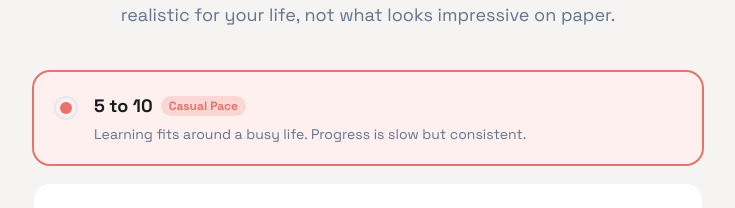
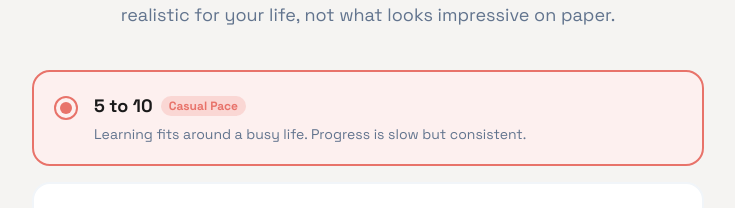
Before and after one commit to Muideen7/DevMentor, a Next.js app: page /onboarding/step-3 in a window 1280 px wide. Both pictures are taken after a click on the label 640 px from the left and 518 px from the top of the page. Shown: the part 401-609 px from the top of the page, without its empty margins (272-1007 px from the left). Built offline with nearby package versions, Linux system fonts and the light colour scheme; no server answers.

Commit message:
Update page.tsx

```diff
--- a/app/(onboarding)/onboarding/step-3/page.tsx
+++ b/app/(onboarding)/onboarding/step-3/page.tsx
@@ -1,112 +1,132 @@
 "use client"
 
-import { useRouter } from "next/navigation";
-import { useOnboardingStore } from "@/stores/useOnboardingStore";
-import { cn } from "@/lib/utils";
-import { useState } from "react";
+import { useRouter } from "next/navigation"
+import { useOnboardingStore } from "@/stores/useOnboardingStore"
+import { cn } from "@/lib/utils"
+import { useState } from "react"
+import { useSession } from "next-auth/react"
+import RoadmapLoading from "@/components/onboarding/RoadmapLoading"
 
 const options = [
   { id: "casual", title: "5 to 10", label: "Casual Pace", desc: "Learning fits around a busy life. Progress is slow but consistent.", hours: 7 },
   { id: "steady", title: "10 to 20", label: "Steady Grind", desc: "You're serious but have other responsibilities. Solid weekly progress.", hours: 15 },
   { id: "focus", title: "20 to 30", label: "Full Focus", desc: "You're prioritizing this. Expect meaningful milestones every few weeks.", hours: 25 },
   { id: "allin", title: "30+", label: "All In", desc: "You're treating this like a job. Your roadmap will be accelerated accordingly.", hours: 40 },
-];
-
-import { useSession } from "next-auth/react";
-import RoadmapLoading from "@/components/onboarding/RoadmapLoading";
+]
 
 export default function Step3Page() {
-  const router = useRouter();
-  const { data: session, update } = useSession();
-  const { goal, currentLevel, stack, hoursPerWeek, reset, setHours } = useOnboardingStore();
-  const [loading, setLoading] = useState(false);
+  const router = useRouter()
+  const { data: session, update } = useSession()
+  const { goal, currentLevel, stack, hoursPerWeek, reset, setHours } = useOnboardingStore()
+  const [loading, setLoading] = useState(false)
 
   const handleGenerate = async () => {
-    if (!hoursPerWeek) return;
-    setLoading(true);
+    if (!hoursPerWeek) return
+    setLoading(true)
 
     try {
-      // 1. Complete onboarding in the database
+      // 1. Save profile to database
       const profileResponse = await fetch("/api/onboarding/complete", {
         method: "POST",
         headers: { "Content-Type": "application/json" },
-        body: JSON.stringify({
-          goal,
-          currentLevel,
-          stack,
-          hoursPerWeek,
-        }),
-      });
+        body: JSON.stringify({ goal, currentLevel, stack, hoursPerWeek }),
+      })
 
-      const profileData = await profileResponse.json();
-
+      const profileData = await profileResponse.json()
       if (!profileResponse.ok) {
-        throw new Error(profileData.error || "Failed to save profile");
+        throw new Error(profileData.error || "Failed to save profile")
       }
 
-      // 2. Refresh session status
+      // 2. Generate roadmap via Gemini — must succeed before anything else
+      const roadmapResponse = await fetch("/api/ai/roadmap", {
+        method: "POST",
+      })
+
+      const roadmapData = await roadmapResponse.json()
+      if (!roadmapResponse.ok || !roadmapData.success) {
+        throw new Error(roadmapData.error || "Failed to generate roadmap")
+      }
+
+      // 3. Only update session after both profile save and roadmap generation succeed
       await update({
         user: {
           ...session?.user,
-          onboardingComplete: true
-        }
-      });
+          onboardingComplete: true,
+        },
+      })
 
-      // 3. Trigger roadmap generation via AI
-      const roadmapResponse = await fetch("/api/ai/roadmap", {
-        method: "POST",
-      });
-
-      const roadmapData = await roadmapResponse.json();
-
-      if (!roadmapResponse.ok || !roadmapData.success) {
-        throw new Error(roadmapData.error || "Failed to generate roadmap");
-      }
-
-      // Final success
-      reset();
-      router.push("/dashboard");
+      // 4. Clean up store and redirect
+      reset()
+      router.push("/dashboard")
 
     } catch (error: any) {
-      console.error("Onboarding error:", error);
-      alert(error.message || "Something went wrong. Please try again.");
-      setLoading(false);
+      console.error("Onboarding error:", error)
+      alert(error.message || "Something went wrong. Please try again.")
+      setLoading(false)
     }
-  };
+  }
 
-  if (loading) return <RoadmapLoading />;
+  if (loading) return <RoadmapLoading />
 
   return (
     <>
       <div className="text-center mb-10">
-        <h1 className="text-4xl font-bold tracking-tight mb-4">How much time can you give it?</h1>
+        <h1 className="text-4xl font-bold tracking-tight mb-4">
+          How much time can you give it?
+        </h1>
         <p className="text-slate-500 text-lg leading-relaxed max-w-[540px] mx-auto">
-          There&apos;s no wrong answer. Your roadmap adjusts to what&apos;s realistic for your life, not what looks impressive on paper.
+          There&apos;s no wrong answer. Your roadmap adjusts to what&apos;s realistic
+          for your life, not what looks impressive on paper.
         </p>
       </div>
 
       {/* Availability Selector */}
       <div className="w-full space-y-4 mb-10">
         {options.map((opt) => (
-          <label key={opt.id} className="group cursor-pointer block">
+          <label key={opt.id} className="cursor-pointer block">
             <input
-              className="hidden peer"
+              className="hidden"
               name="availability"
               type="radio"
               checked={hoursPerWeek === opt.hours}
               onChange={() => setHours(opt.hours)}
             />
-            <div className="flex items-start gap-4 p-5 border-2 border-slate-100 rounded-2xl bg-white peer-checked:border-accent-coral peer-checked:bg-coral-tint transition-all hover:border-slate-300">
-              <div className="w-6 h-6 rounded-full border-2 border-slate-200 mt-1 flex items-center justify-center group-hover:border-accent-coral peer-checked:border-accent-coral">
-                <div className={cn("w-3 h-3 rounded-full bg-accent-coral opacity-0 transition-opacity", hoursPerWeek === opt.hours && "opacity-100")}></div>
+            <div
+              className={cn(
+                "flex items-start gap-4 p-5 border-2 rounded-2xl bg-white transition-all hover:border-slate-300",
+                hoursPerWeek === opt.hours
+                  ? "border-accent-coral bg-coral-tint"
+                  : "border-slate-100"
+              )}
+            >
+              {/* Radio circle — fixed with JS condition instead of broken peer-checked */}
+              <div
+                className={cn(
+                  "w-6 h-6 rounded-full border-2 mt-1 flex items-center justify-center transition-colors shrink-0",
+                  hoursPerWeek === opt.hours
+                    ? "border-accent-coral"
+                    : "border-slate-200"
+                )}
+              >
+                <div
+                  className={cn(
+                    "w-3 h-3 rounded-full bg-accent-coral transition-opacity",
+                    hoursPerWeek === opt.hours ? "opacity-100" : "opacity-0"
+                  )}
+                />
               </div>
+
               <div>
                 <div className="flex items-center gap-2">
                   <span className="text-lg font-bold">{opt.title}</span>
-                  <span className={cn(
-                    "text-xs font-bold px-2 py-0.5 rounded-full",
-                    hoursPerWeek === opt.hours ? "bg-accent-coral/20 text-accent-coral" : "bg-slate-100 text-slate-500"
-                  )}>
+                  <span
+                    className={cn(
+                      "text-xs font-bold px-2 py-0.5 rounded-full",
+                      hoursPerWeek === opt.hours
+                        ? "bg-accent-coral/20 text-accent-coral"
+                        : "bg-slate-100 text-slate-500"
+                    )}
+                  >
                     {opt.label}
                   </span>
                 </div>
@@ -119,25 +139,52 @@ export default function Step3Page() {
 
       {/* Commitment Summary Card */}
       <div className="w-full bg-slate-50 border border-slate-100 rounded-2xl p-8 mb-10 animate-in fade-in slide-in-from-bottom-2 duration-500">
-        <h3 className="text-slate-400 text-xs font-bold mb-6 uppercase tracking-widest">Based on your selections...</h3>
+        <h3 className="text-slate-400 text-xs font-bold mb-6 uppercase tracking-widest">
+          Based on your selections...
+        </h3>
         <ul className="space-y-4">
           <li className="flex items-center gap-3">
-            <div className="w-5 h-5 bg-accent-coral/20 rounded-full flex items-center justify-center">
-              <span className="material-symbols-outlined text-[12px] text-accent-coral font-bold">check</span>
+            <div className="w-5 h-5 bg-accent-coral/20 rounded-full flex items-center justify-center shrink-0">
+              <span className="material-symbols-outlined text-[12px] text-accent-coral font-bold">
+                check
+              </span>
             </div>
-            <span className="text-slate-700 font-medium">Goal: <span className="text-slate-900 font-bold underline decoration-accent-coral/30">{goal || "Build Web Apps"}</span></span>
+            <span className="text-slate-700 font-medium">
+              Goal:{" "}
+              <span className="text-slate-900 font-bold underline decoration-accent-coral/30">
+                {goal || "Build Web Apps"}
+              </span>
+            </span>
           </li>
           <li className="flex items-center gap-3">
-            <div className="w-5 h-5 bg-accent-coral/20 rounded-full flex items-center justify-center">
-              <span className="material-symbols-outlined text-[12px] text-accent-coral font-bold">check</span>
+            <div className="w-5 h-5 bg-accent-coral/20 rounded-full flex items-center justify-center shrink-0">
+              <span className="material-symbols-outlined text-[12px] text-accent-coral font-bold">
+                check
+              </span>
             </div>
-            <span className="text-slate-700 font-medium">Starting at <span className="text-slate-900 font-bold underline decoration-accent-coral/30">{currentLevel || "the basics"}</span> with <span className="text-slate-900 font-bold underline decoration-accent-coral/30">{stack.join(", ") || "various technologies"}</span></span>
+            <span className="text-slate-700 font-medium">
+              Starting at{" "}
+              <span className="text-slate-900 font-bold underline decoration-accent-coral/30">
+                {currentLevel || "the basics"}
+              </span>{" "}
+              with{" "}
+              <span className="text-slate-900 font-bold underline decoration-accent-coral/30">
+                {stack.join(", ") || "various technologies"}
+              </span>
+            </span>
           </li>
           <li className="flex items-center gap-3">
-            <div className="w-5 h-5 bg-accent-coral/20 rounded-full flex items-center justify-center">
-              <span className="material-symbols-outlined text-[12px] text-accent-coral font-bold">check</span>
+            <div className="w-5 h-5 bg-accent-coral/20 rounded-full flex items-center justify-center shrink-0">
+              <span className="material-symbols-outlined text-[12px] text-accent-coral font-bold">
+                check
+              </span>
             </div>
-            <span className="text-slate-700 font-medium">Paced for <span className="text-slate-900 font-bold underline decoration-accent-coral/30">{hoursPerWeek || "10"} hours per week</span></span>
+            <span className="text-slate-700 font-medium">
+              Paced for{" "}
+              <span className="text-slate-900 font-bold underline decoration-accent-coral/30">
+                {hoursPerWeek || "10"} hours per week
+              </span>
+            </span>
           </li>
         </ul>
       </div>
@@ -147,16 +194,19 @@ export default function Step3Page() {
         <button
           onClick={handleGenerate}
           disabled={loading || !hoursPerWeek}
-          className="w-full bg-primary text-white py-5 rounded-full text-lg font-bold flex items-center justify-center gap-3 hover:scale-[1.02] active:scale-[0.98] transition-all shadow-xl shadow-primary/20 disabled:opacity-50"
+          className="w-full bg-primary text-white py-5 rounded-full text-lg font-bold flex items-center justify-center gap-3 hover:scale-[1.02] active:scale-[0.98] transition-all shadow-xl shadow-primary/20 disabled:opacity-50 disabled:cursor-not-allowed"
         >
           {loading ? (
             <span className="flex items-center gap-2">
-              Generating your roadmap... <span className="animate-spin material-symbols-outlined">sync</span>
+              Generating your roadmap...
+              <span className="animate-spin material-symbols-outlined">sync</span>
             </span>
           ) : (
             <>
               Generate My Roadmap
-              <span className="material-symbols-outlined text-accent-coral font-bold">auto_awesome</span>
+              <span className="material-symbols-outlined text-accent-coral font-bold">
+                auto_awesome
+              </span>
             </>
           )}
         </button>
@@ -168,5 +218,5 @@ export default function Step3Page() {
         </button>
       </div>
     </>
-  );
+  )
 }
```
